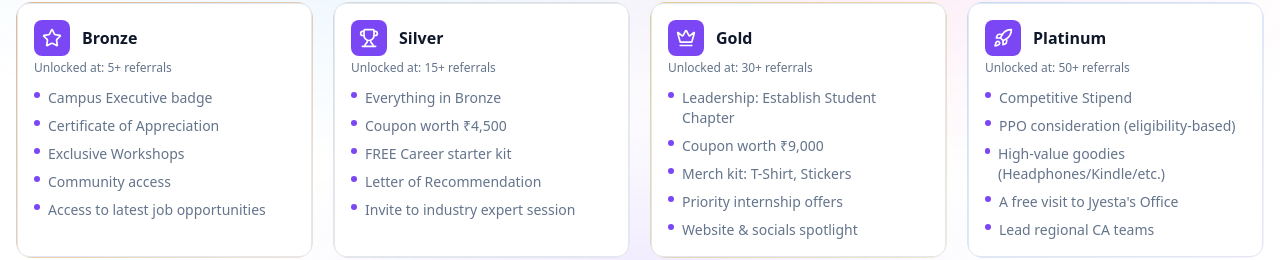
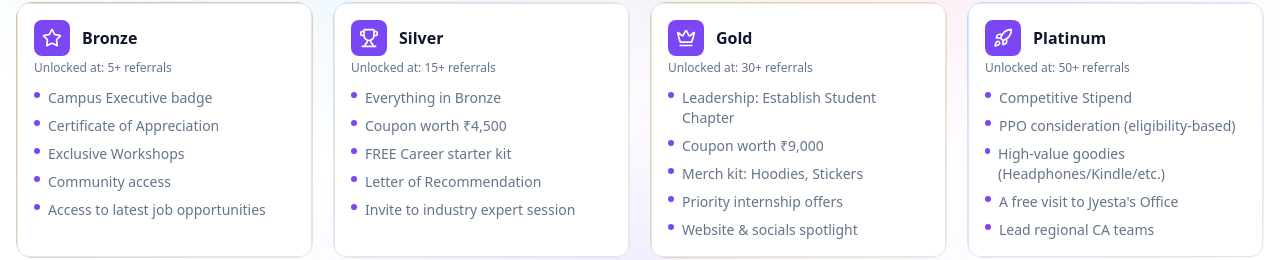
Before and after one commit to ahmadsohail404/campus-executive, a Next.js app: page / in a window 1280 px wide. Shown: the part 3148-3408 px from the top of the page. Built offline with nearby package versions, Linux system fonts and the light colour scheme.

Commit message:
changed tshirt to hoodies

```diff
--- a/app/page.tsx
+++ b/app/page.tsx
@@ -713,7 +713,7 @@ function Ladder() {
       bullets: [
         "Leadership: Establish Student Chapter",
         "Coupon worth ₹9,000",
-        "Merch kit: T-Shirt, Stickers",
+        "Merch kit: Hoodies, Stickers",
         "Priority internship offers",
         "Website & socials spotlight",
       ],
```
